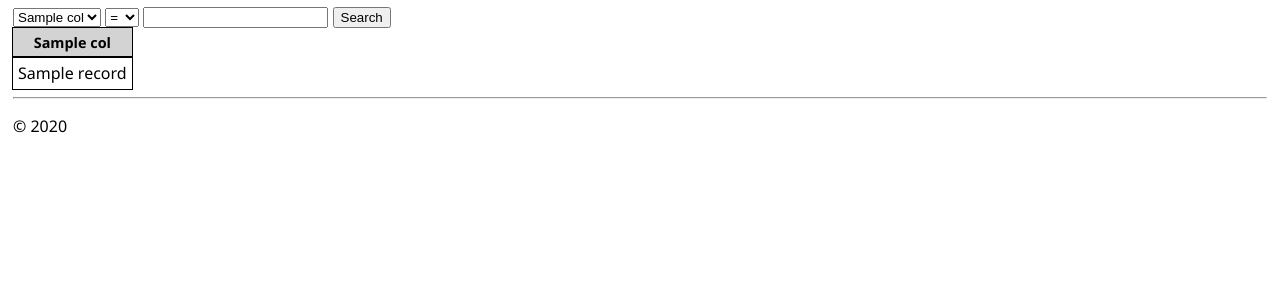
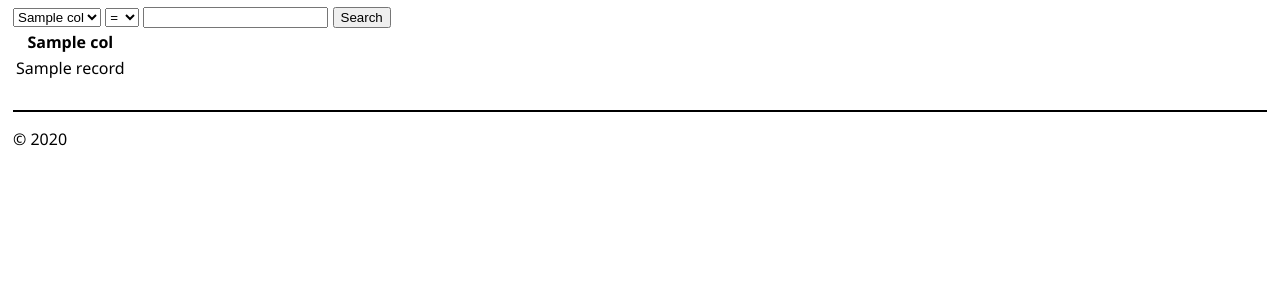
Before and after one commit to alinwers/projet_systeme, a Flask app: template templates/catalog.html in a window 1280 px wide. Shown: the part 47-347 px from the top of the page. Run offline with Flask 2, Linux system fonts and the light colour scheme; the template is opened without the code that fills it: most values are stand-ins (such as "Sample title", 1, 10 or a date in 2020).

Commit message:
Add files via upload

```diff
--- a/static/site.css
+++ b/static/site.css
@@ -1,3 +1,9 @@
+
+.message {
+    font-weight: 600;
+    color: blue;
+}
+
 .navbar {
     background-color: lightslategray;
     font-size: 1em;
@@ -26,32 +32,45 @@
     font-family:'Segoe UI', Tahoma, Geneva, Verdana, sans-serif;
 }
 
-table {
-    border-spacing: 0;
+.row:hover {
+    background-color: lightgrey;
 }
 
-#tableData {
-    position: absolute top 300px;
+.recordTable {
+    border-collapse: collapse;
 }
 
-th {
-    padding: 5px;
+.recordTable td {
+    border-top-color: lightgrey;
+    border-bottom-color: lightgrey;
+    border-top-style: solid;
+    border-top-width: 1px;
+    border-bottom-style: solid;
+    border-bottom-width: 1px;
+    padding-top: 10px;
+    padding-bottom: 10px;
+    padding-right: 30px;
+    padding-left: 10px;
+    background-color: whitesmoke;
 }
 
-tr.border {
-    outline: thin solid;
+.leftTables {
+    float: left;
 }
 
-#trNames {
-    text-align: center;
-    background-color: lightgray;
-    width: auto;
-    font-size: 0.9em;
+.rightTables {
+    float: right;
 }
 
-#tdData {
-    width: auto;
-    overflow: hidden;
-    text-align: center;
-    padding: 5px;
+.recordTablesDiv {
+    width: 55%;
+    margin-left: auto;
+    margin-right: auto;
 }
+
+hr {
+    clear: both;
+    border: none;
+    border-bottom: 2px solid;
+    padding-top: 20px;
+}
```
